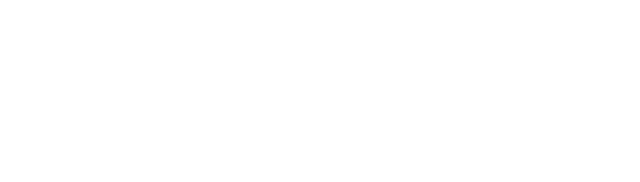
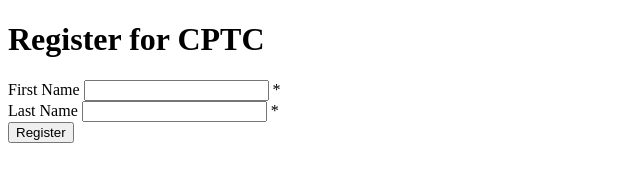
Before and after one commit to CheyenneProgrammer96/Fall2022-CPW-204-FormValidation, a plain HTML site: page index.html in a window 1280 px wide. Shown: the whole page, without its empty margins (0-640 px from the left). Drawn offline with Linux system fonts and the light colour scheme.

Commit message:
Started registration form

```diff
--- a/index.html
+++ b/index.html
@@ -7,6 +7,20 @@
     <title>Form Validation</title>
 </head>
 <body>
+    <h1>Register for CPTC</h1>
+    <form>
+        <label for="first-name">First Name</label>
+        <input type="text" id="first-name">
+        <span id="first-name-span">*</span>
+        <br>
+        <label for="last-name">Last Name</label>
+        <input type="text" id="last-name">
+        <span>*</span>
+        <br>
 
+        <button type="button">Register</button>
+    </form>
+
+    <script src="js/main.js"></script>
 </body>
 </html>
```
